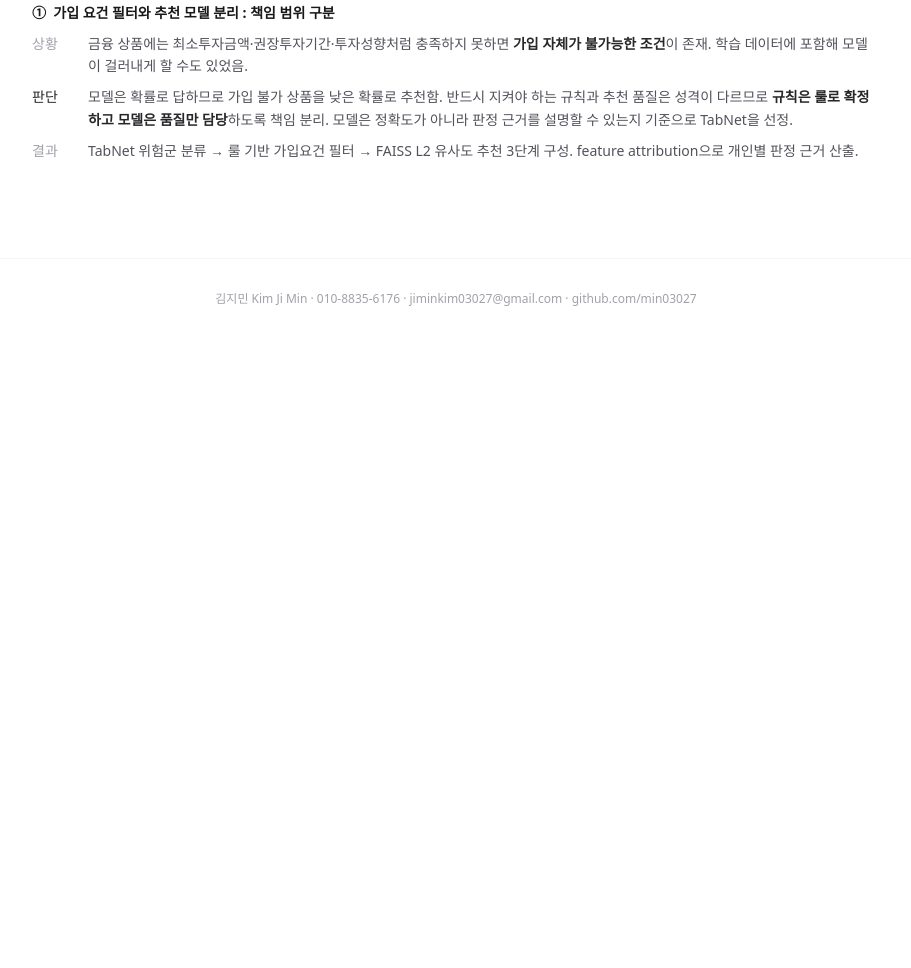
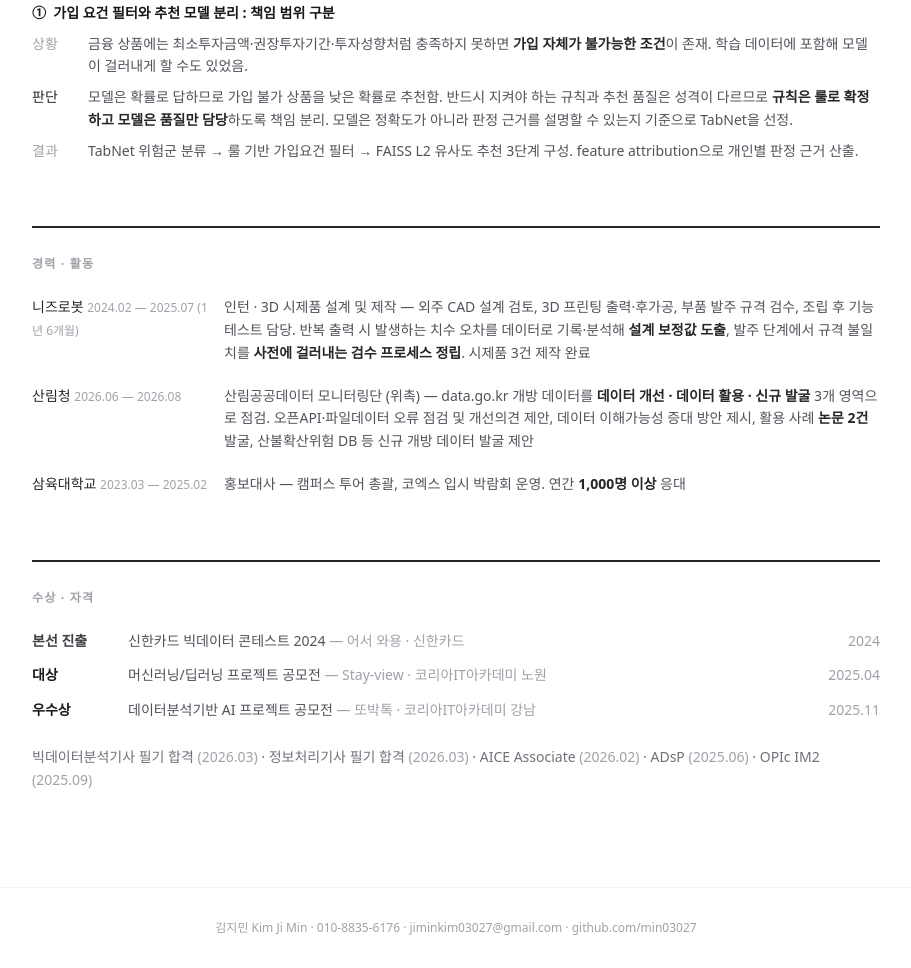
Before and after one commit to min03027/portfolio, a plain HTML site: page career.html in a window 1280 px wide. Shown: the part 3218-4186 px from the top of the page, without its empty margins (184-1095 px from the left). Before the commit the page ends 3557 px from the top, so only its background shows below. Drawn offline with nearby package versions, Linux system fonts and the light colour scheme.

Commit message:
fix(경력기술서): 누락된 경력·활동 / 수상·자격 섹션 복원
판단 블록 압축 리팩터링 때 마지막 두 섹션이 함께 잘려나간 것을 복구.
복원하면서 최신 내용 반영:
- 니즈로봇 기간 2024.02 정정 + 데이터·검증 관점 서술
- 산림청 활동을 3개 영역(개선/활용/신규 발굴) 구조로
- 수상에 신한카드 본선 진출 추가, 주최 기관순 정렬

Co-Authored-By: Claude Opus 5 <noreply@anthropic.com>

```diff
--- a/career.html
+++ b/career.html
@@ -259,6 +259,48 @@
         </div>
       </section>
 
+      <section id="experience" class="border-t-2 border-zinc-800 pt-7">
+        <h2 class="text-xs font-semibold tracking-widest uppercase text-zinc-400 mb-6">경력 · 활동</h2>
+        <div class="space-y-5 text-sm text-zinc-600 leading-relaxed">
+          <div class="flex flex-col sm:flex-row sm:gap-4">
+            <div class="sm:w-44 shrink-0"><span class="font-medium text-zinc-800">니즈로봇</span> <span class="text-xs text-zinc-400">2024.02 — 2025.07 (1년 6개월)</span></div>
+            <div>인턴 · 3D 시제품 설계 및 제작 — 외주 CAD 설계 검토, 3D 프린팅 출력·후가공, 부품 발주 규격 검수, 조립 후 기능 테스트 담당. 반복 출력 시 발생하는 치수 오차를 데이터로 기록·분석해 <strong class="text-zinc-800">설계 보정값 도출</strong>, 발주 단계에서 규격 불일치를 <strong class="text-zinc-800">사전에 걸러내는 검수 프로세스 정립</strong>. 시제품 3건 제작 완료</div>
+          </div>
+          <div class="flex flex-col sm:flex-row sm:gap-4">
+            <div class="sm:w-44 shrink-0"><span class="font-medium text-zinc-800">산림청</span> <span class="text-xs text-zinc-400">2026.06 — 2026.08</span></div>
+            <div>산림공공데이터 모니터링단 (위촉) — data.go.kr 개방 데이터를 <strong class="text-zinc-800">데이터 개선 · 데이터 활용 · 신규 발굴</strong> 3개 영역으로 점검. 오픈API·파일데이터 오류 점검 및 개선의견 제안, 데이터 이해가능성 증대 방안 제시, 활용 사례 <strong class="text-zinc-800">논문 2건</strong> 발굴, 산불확산위험 DB 등 신규 개방 데이터 발굴 제안</div>
+          </div>
+          <div class="flex flex-col sm:flex-row sm:gap-4">
+            <div class="sm:w-44 shrink-0"><span class="font-medium text-zinc-800">삼육대학교</span> <span class="text-xs text-zinc-400">2023.03 — 2025.02</span></div>
+            <div>홍보대사 — 캠퍼스 투어 총괄, 코엑스 입시 박람회 운영. 연간 <strong class="text-zinc-800">1,000명 이상</strong> 응대</div>
+          </div>
+        </div>
+      </section>
+
+      <section id="awards" class="border-t-2 border-zinc-800 pt-7">
+        <h2 class="text-xs font-semibold tracking-widest uppercase text-zinc-400 mb-6">수상 · 자격</h2>
+        <div class="space-y-3 text-sm text-zinc-600 leading-relaxed mb-6">
+          <div class="flex items-start gap-4">
+            <span class="w-20 shrink-0 font-semibold text-zinc-700">본선 진출</span>
+            <span class="flex-1">신한카드 빅데이터 콘테스트 2024 <span class="text-zinc-400">— 어서 와용 · 신한카드</span></span>
+            <span class="text-zinc-400 shrink-0">2024</span>
+          </div>
+          <div class="flex items-start gap-4">
+            <span class="w-20 shrink-0 font-semibold text-zinc-900">대상</span>
+            <span class="flex-1">머신러닝/딥러닝 프로젝트 공모전 <span class="text-zinc-400">— Stay-view · 코리아IT아카데미 노원</span></span>
+            <span class="text-zinc-400 shrink-0">2025.04</span>
+          </div>
+          <div class="flex items-start gap-4">
+            <span class="w-20 shrink-0 font-semibold text-zinc-900">우수상</span>
+            <span class="flex-1">데이터분석기반 AI 프로젝트 공모전 <span class="text-zinc-400">— 또박톡 · 코리아IT아카데미 강남</span></span>
+            <span class="text-zinc-400 shrink-0">2025.11</span>
+          </div>
+        </div>
+        <p class="text-sm text-zinc-500 leading-relaxed">
+          빅데이터분석기사 필기 합격 <span class="text-zinc-400">(2026.03)</span> · 정보처리기사 필기 합격 <span class="text-zinc-400">(2026.03)</span> · AICE Associate <span class="text-zinc-400">(2026.02)</span> · ADsP <span class="text-zinc-400">(2025.06)</span> · OPIc IM2 <span class="text-zinc-400">(2025.09)</span>
+        </p>
+      </section>
+
     </main>
 
     <footer class="border-t border-zinc-100 py-8">
```
